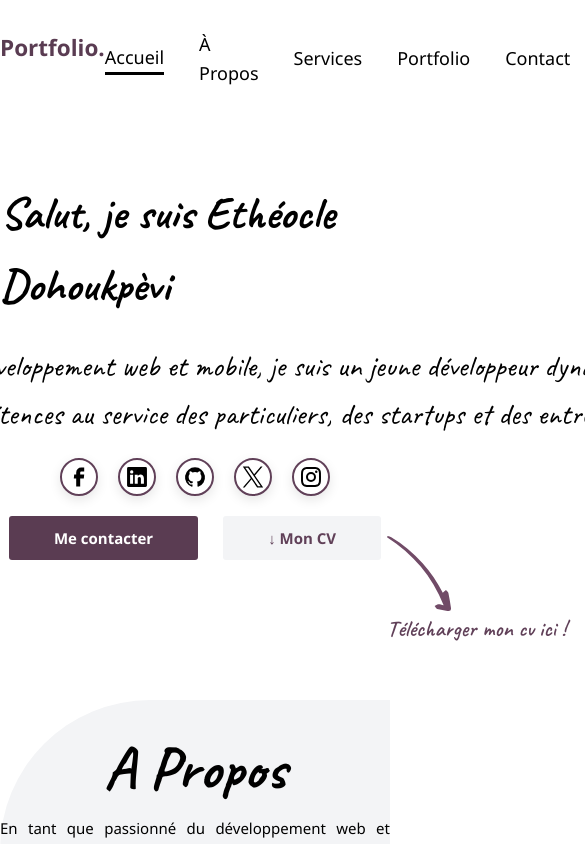
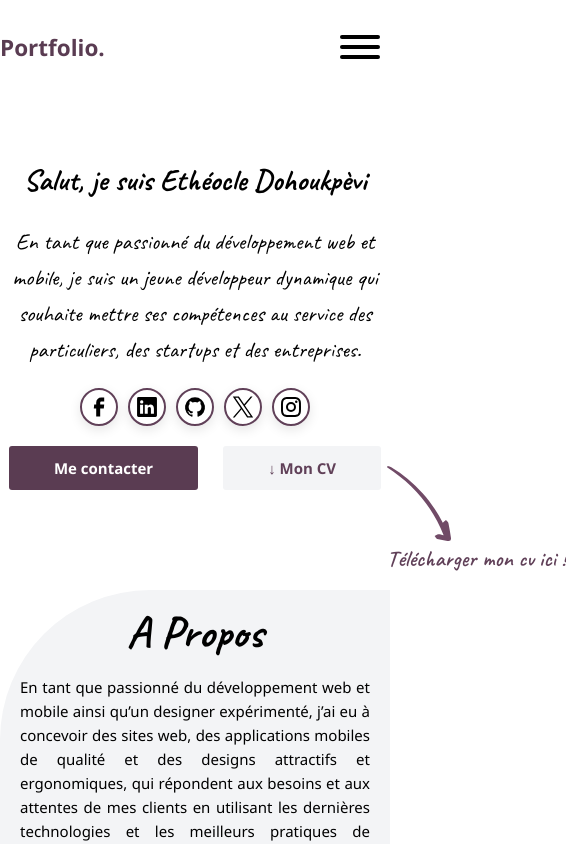
Before and after one commit to etheocledk/Portfolio, a Vue app: page / in a window 390 px wide. Shown: the top 844 px of the page, 585 px wide, since content can reach past the window. Built offline with nearby package versions, Linux system fonts and the light colour scheme.

Commit message:
new commit

```diff
--- a/src/assets/main.css
+++ b/src/assets/main.css
@@ -74,7 +74,7 @@
   margin: 0;
   padding: 0;
   font-weight: normal;
-  z-index:5;
+  /* z-index:5; */
   font-family:'Segoe UI', sans-serif;
   font-size: 15px;
   line-height: 1.6;
--- a/src/components/About.vue
+++ b/src/components/About.vue
@@ -12,7 +12,7 @@
                         dernières
                         technologies et les meilleurs pratiques de développement et de conception.
                     </p>
-                    <p>
+                    <p class="second">
                         Mon souci du détail et mon sens aigu de l’esthétique me permettent de créer des designs
                         uniques,
                         personnalisés pour chaque projet et d’être reconnu en tant que jeune créatif et innovateur
@@ -122,4 +122,19 @@
     border-radius: 10px;
     box-shadow: 10px 10px rgba(0, 0, 0, 0.227);
 }
+
+@media(max-width: 400px) {
+    .about__container h1 {
+        font-size: 3rem;
+        line-height: 1;
+    }
+
+    .second {
+        display: none;
+    }
+
+    .about__content__left {
+        padding: 20px;
+    }
+}
 </style>
--- a/src/components/Contact.vue
+++ b/src/components/Contact.vue
@@ -20,9 +20,9 @@
                         <label for="message">Votre message :</label>
                     </div>
                     <div class="input__container">
-                        <input type="text" placeholder="John Doe">
-                        <input type="tel" placeholder="(+229) 00000000">
-                        <input type="email" placeholder="johndoe@example.xyz">
+                        <input type="text" placeholder="Votre nom & prénom">
+                        <input type="tel" placeholder="Votre numéro téléphonique">
+                        <input type="email" placeholder="Votre adresse e-mail">
                         <textarea name="message" id="message" cols="30" rows="10" maxlength="500"
                             placeholder="Votre message..."></textarea>
                         <div class="btn">
@@ -128,6 +128,7 @@ import IconLocation from './icons/IconLocation.vue';
 .contact__content {
     display: flex;
     gap: 100px;
+    flex-wrap: wrap;
 }
 
 .information__container {
@@ -170,13 +171,14 @@ import IconLocation from './icons/IconLocation.vue';
     display: flex;
     flex-direction: column;
     gap: 20px;
+    width: 450px;
 }
 
 .input__container input,
 textarea {
     border: 1px solid rgb(207, 207, 207);
     margin-left: 5px;
-    width: 450px;
+    width: 100%;
     border-radius: 5px;
     resize: none;
     outline: none;
@@ -197,4 +199,31 @@ hr {
     gap: 6px;
     align-items: center;
 }
+
+@media(max-width: 660px) {
+    .label__container {
+        display: none;
+    }
+
+    .contact__content {
+        justify-content: center;
+        padding: 0 10px;
+    }
+
+    .input__container {
+        width: 380px;
+    }
+}
+
+
+@media(max-width: 400px) {
+    .title {
+        font-size: 3rem;
+        line-height: 1;
+    }
+
+    .input__container {
+        max-width: 280px;
+    }
+}
 </style>
--- a/src/components/Footer.vue
+++ b/src/components/Footer.vue
@@ -24,4 +24,10 @@ fullyear.value = date.getFullYear()
     display: flex;
     justify-content: center;
 }
+
+@media(max-width: 400px) {
+    .container div {
+        text-align: center;
+    }
+}
 </style>
--- a/src/components/Header.vue
+++ b/src/components/Header.vue
@@ -3,7 +3,7 @@
         <div class="container">
             <nav>
                 <h1>Portfolio.</h1>
-                <ul>
+                <ul class="nav">
                     <li @click="selectedPage = 'home'" :class="{ active: selectedPage === 'home' }">
                         <a href="#home" @click="navigateToSection('home')">Accueil</a>
                     </li>
@@ -20,7 +20,36 @@
                         <a href="#contact" @click="navigateToSection('contact')">Contact</a>
                     </li>
                 </ul>
+                <div class="menu_container">
+                    <div class="menu" @click="manage">
+                        <span class="line"></span>
+                        <span class="line2"></span>
+                        <span class="line3"></span>
+                    </div>
+                </div>
             </nav>
+
+            <div class="menu_nav_container">
+                <div class="menu_nav">
+                    <ul>
+                        <li @click="closeNav">
+                            <a href="#home" @click="navigateToSection('home')">Accueil</a>
+                        </li>
+                        <li @click="closeNav">
+                            <a href="#about" @click="navigateToSection('about')">À Propos</a>
+                        </li>
+                        <li @click="closeNav">
+                            <a href="#services" @click="navigateToSection('services')">Services</a>
+                        </li>
+                        <li @click="closeNav">
+                            <a href="#portfolio" @click="navigateToSection('portfolio')">Portfolio</a>
+                        </li>
+                        <li @click="closeNav">
+                            <a href="#contact" @click="navigateToSection('contact')">Contact</a>
+                        </li>
+                    </ul>
+                </div>
+            </div>
         </div>
     </header>
 </template>
@@ -50,6 +79,29 @@ function resetScrollBehavior() {
         document.body.style.scrollBehavior = 'smooth';
     }, 1000);
 }
+
+const manage = () => {
+    const line = document.querySelector('.line');
+    if (line.classList.contains('hide')) {
+        line.classList.remove('hide');
+        document.querySelector('.line2').style.transform = 'rotate(0deg)';
+        document.querySelector('.line3').style.transform = 'rotate(0deg)';
+        document.querySelector('.menu_nav_container').classList.remove('active')
+    } else {
+        line.classList.add('hide');
+        document.querySelector('.menu_nav_container').classList.add('active')
+        document.querySelector('.line2').style.transform = 'rotate(45deg)';
+        document.querySelector('.line3').style.transform = 'rotate(-45deg)';
+    }
+}
+
+const closeNav = () => {
+    document.querySelector('.menu_nav_container').classList.remove('active')
+    document.querySelector('.line').classList.remove('hide');
+    document.querySelector('.line2').style.transform = 'rotate(0deg)';
+    document.querySelector('.line3').style.transform = 'rotate(0deg)';
+}
+
 </script>
 
 <style scoped>
@@ -78,4 +130,89 @@ nav ul li a {
 .active {
     border-bottom: 3px solid black;
 }
+
+.menu {
+    position: absolute;
+    right: 10px;
+    top: 5px;
+    /* background-color: red; */
+    width: 40px;
+    display: flex;
+    flex-direction: column;
+    gap: 6px;
+    justify-content: center;
+    align-items: center;
+    z-index: 30;
+}
+
+.line {
+    display: inline-block;
+    background-color: black;
+    width: 100%;
+    height: 4px;
+    border-radius: 4px;
+}
+
+.line2 {
+    display: inline-block;
+    background-color: black;
+    width: 100%;
+    height: 4px;
+    border-radius: 4px;
+}
+
+.line3 {
+    display: inline-block;
+    background-color: black;
+    width: 100%;
+    border-radius: 4px;
+    height: 4px;
+}
+
+.hide,
+.menu_container {
+    display: none;
+}
+
+.menu_nav_container {
+    display: none;
+}
+
+.menu_nav {
+    position: fixed;
+    right: 0;
+    top: 0;
+    background-color: rgba(255, 255, 255, 0.97);
+    height: 100vh;
+    width: 350px;
+    z-index: 10;
+    display: flex;
+    justify-content: center;
+    align-items: center;
+}
+
+.active {
+    display: block;
+}
+
+.menu_nav ul {
+    display: flex;
+    flex-direction: column;
+    gap: 30px;
+}
+
+.menu_nav ul li a {
+    font-weight: 600;
+    font-size: 20px;
+}
+
+@media(max-width: 1050px) {
+    .menu_container {
+        display: block;
+    }
+
+    .nav {
+        display: none;
+    }
+}
 </style>
--- a/src/components/Home.vue
+++ b/src/components/Home.vue
@@ -3,20 +3,30 @@
         <div class="banner__content">
             <p class="title">Salut, je suis Ethéocle Dohoukpèvi</p>
             <div class="yellow_highlight">
-                    <img src="../assets/images/yellow_highlight_bold_05.svg" alt="">
-                </div>
+                <img src="../assets/images/yellow_highlight_bold_05.svg" alt="">
+            </div>
             <p class="content">En tant que passionné du développement web et mobile, je suis un jeune développeur
                 dynamique qui souhaite mettre ses compétences au service des particuliers, des startups et des
                 entreprises. </p>
-                <div class="green_highlight">
-                    <img src="../assets/images/green_highlight_03.svg" alt="">
-                </div>
+            <div class="green_highlight">
+                <img src="../assets/images/green_highlight_03.svg" alt="">
+            </div>
             <div class="icone_reseau">
-                <a href="https://www.facebook.com/etheocledk.5" target="_blank"><IconFacebook></IconFacebook></a>
-                <a href="https://www.linkedin.com/in/etheocledk" target="_blank"><IconLinkedinVue></IconLinkedinVue></a>
-                <a href="https://github.com/etheocledk" target="_blank"><IconGithub></IconGithub></a>
-                <a href="https://twitter.com/etheocle_dk" target="_blank"><IconX></IconX></a>
-                <a href="https://instagram.com/etheocledk?igshid=NTc4MTIwNjQ2YQ==" target="_blank"><IconInstagramVue></IconInstagramVue></a>
+                <a href="https://www.facebook.com/etheocledk.5" target="_blank">
+                    <IconFacebook></IconFacebook>
+                </a>
+                <a href="https://www.linkedin.com/in/etheocledk" target="_blank">
+                    <IconLinkedinVue></IconLinkedinVue>
+                </a>
+                <a href="https://github.com/etheocledk" target="_blank">
+                    <IconGithub></IconGithub>
+                </a>
+                <a href="https://twitter.com/etheocle_dk" target="_blank">
+                    <IconX></IconX>
+                </a>
+                <a href="https://instagram.com/etheocledk?igshid=NTc4MTIwNjQ2YQ==" target="_blank">
+                    <IconInstagramVue></IconInstagramVue>
+                </a>
             </div>
             <div class="btn">
                 <div class="btn__left">
@@ -55,7 +65,7 @@ import IconX from './icons/IconX.vue';
     text-align: center;
     font-family: "Caveat-Regular";
     font-size: 2rem;
-    width: 1000px;
+    max-width: 1000px;
 }
 
 .title {
@@ -68,6 +78,8 @@ import IconX from './icons/IconX.vue';
     align-items: center;
     gap: 25px;
     margin-bottom: 40px;
+    flex-wrap: wrap;
+    justify-content: center;
 }
 
 .btn__left {
@@ -92,43 +104,58 @@ import IconX from './icons/IconX.vue';
     font-weight: 600;
 }
 
-.icone_reseau{
+.icone_reseau {
     display: flex;
     justify-content: center;
     align-items: center;
     gap: 20px;
 }
 
-.icone_reseau a{
+.icone_reseau a {
     padding: 5px;
     border: 2px solid var(--color-btn-border);
     border-radius: 100%;
     box-shadow: rgba(0, 0, 0, 0.1) 0px 4px 12px;
 }
 
-.arrow__doodle{
+.arrow__doodle {
     position: absolute;
     top: 20px;
     right: -185px;
 }
 
-.arrow__doodle p{
+.arrow__doodle p {
     color: var(--color-btn-border);
     font-family: "Caveat-SemiBold";
     font-size: 1.5rem;
 }
 
-.yellow_highlight{
+.yellow_highlight {
     z-index: -1;
     position: absolute;
     top: 15px;
     right: 420px;
 }
 
-.green_highlight{
+.green_highlight {
     z-index: -1;
     position: absolute;
     top: 120px;
     right: 600px;
 }
+
+@media(max-width: 400px) {
+    .title {
+        font-size: 2rem;
+        text-align: center;
+    }
+
+    .content {
+        font-size: 1.5rem
+    }
+
+    .icone_reseau {
+        gap: 10px;
+    }
+}
 </style>
--- a/src/components/Portfolio.vue
+++ b/src/components/Portfolio.vue
@@ -1,6 +1,6 @@
-<template >
+<template>
     <div class="container">
-        <h1 class="title"> Découvrez nos réalisations ici ! </h1>
+        <p class="title"> Découvrez nos réalisations ici ! </p>
         <div class="project__container">
             <div class="project__frame">
                 <div>
@@ -20,35 +20,8 @@
                             </svg>
                         </div>
                     </div>
-                    <p>Web app for visualizing personalized Spotify data. View your top artists, top tracks, recently played
-                        tracks, and detailed audio information about each track. Create and save new playlists of
-                        recommended tracks based on your existing playlists and more.
-                    </p>
-                    <div>
-                        <span>Laravel</span>
-                    </div>
-                </div>
-            </div>
-
-            <div class="project__frame">
-                <div>
-                    <img src="../assets/images/7510722.jpg" alt="" width="700px">
-                </div>
-                <div class="project__description">
-                    <div class="arrow__container">
-                        <h1>Spotify Profile</h1>
-                        <div>
-                            <svg xmlns="http://www.w3.org/2000/svg" width="20" height="20" viewBox="0 0 36 36">
-                            <g transform="rotate(45 18 18)">
-                                <path fill="currentColor"
-                                    d="M27.66 15.61L18 6l-9.66 9.61A1 1 0 1 0 9.75 17L17 9.81v19.13a1 1 0 1 0 2 0V9.81L26.25 17a1 1 0 0 0 1.41-1.42Z"
-                                    class="clr-i-outline clr-i-outline-path-1" />
-                                <path fill="none" d="M0 0h36v36H0z" />
-                            </g>
-                        </svg>
-                        </div>
-                    </div>
-                    <p>Web app for visualizing personalized Spotify data. View your top artists, top tracks, recently played
+                    <p>Web app for visualizing personalized Spotify data. View your top artists, top tracks, recently
+                        played
                         tracks, and detailed audio information about each track. Create and save new playlists of
                         recommended tracks based on your existing playlists and more.
                     </p>
@@ -77,7 +50,8 @@
                             </svg>
                         </div>
                     </div>
-                    <p>Web app for visualizing personalized Spotify data. View your top artists, top tracks, recently played
+                    <p>Web app for visualizing personalized Spotify data. View your top artists, top tracks, recently
+                        played
                         tracks, and detailed audio information about each track. Create and save new playlists of
                         recommended tracks based on your existing playlists and more.
                     </p>
@@ -106,7 +80,8 @@
                             </svg>
                         </div>
                     </div>
-                    <p>Web app for visualizing personalized Spotify data. View your top artists, top tracks, recently played
+                    <p>Web app for visualizing personalized Spotify data. View your top artists, top tracks, recently
+                        played
                         tracks, and detailed audio information about each track. Create and save new playlists of
                         recommended tracks based on your existing playlists and more.
                     </p>
@@ -135,65 +110,8 @@
                             </svg>
                         </div>
                     </div>
-                    <p>Web app for visualizing personalized Spotify data. View your top artists, top tracks, recently played
-                        tracks, and detailed audio information about each track. Create and save new playlists of
-                        recommended tracks based on your existing playlists and more.
-                    </p>
-                    <div>
-                        <span>Laravel</span>
-                    </div>
-                </div>
-            </div>
-
-
-            <div class="project__frame">
-                <div>
-                    <img src="../assets/images/7510722.jpg" alt="" width="700px">
-                </div>
-                <div class="project__description">
-                    <div class="arrow__container">
-                        <h1>Spotify Profile</h1>
-                        <div>
-                            <svg xmlns="http://www.w3.org/2000/svg" width="20" height="20" viewBox="0 0 36 36">
-                            <g transform="rotate(45 18 18)">
-                                <path fill="currentColor"
-                                    d="M27.66 15.61L18 6l-9.66 9.61A1 1 0 1 0 9.75 17L17 9.81v19.13a1 1 0 1 0 2 0V9.81L26.25 17a1 1 0 0 0 1.41-1.42Z"
-                                    class="clr-i-outline clr-i-outline-path-1" />
-                                <path fill="none" d="M0 0h36v36H0z" />
-                            </g>
-                        </svg>
-                        </div>
-                    </div>
-                    <p>Web app for visualizing personalized Spotify data. View your top artists, top tracks, recently played
-                        tracks, and detailed audio information about each track. Create and save new playlists of
-                        recommended tracks based on your existing playlists and more.
-                    </p>
-                    <div>
-                        <span>Laravel</span>
-                    </div>
-                </div>
-            </div>
-
-
-            <div class="project__frame">
-                <div>
-                    <img src="../assets/images/7510722.jpg" alt="" width="700px">
-                </div>
-                <div class="project__description">
-                    <div class="arrow__container">
-                        <h1>Spotify Profile</h1>
-                        <div>
-                            <svg xmlns="http://www.w3.org/2000/svg" width="20" height="20" viewBox="0 0 36 36">
-                            <g transform="rotate(45 18 18)">
-                                <path fill="currentColor"
-                                    d="M27.66 15.61L18 6l-9.66 9.61A1 1 0 1 0 9.75 17L17 9.81v19.13a1 1 0 1 0 2 0V9.81L26.25 17a1 1 0 0 0 1.41-1.42Z"
-                                    class="clr-i-outline clr-i-outline-path-1" />
-                                <path fill="none" d="M0 0h36v36H0z" />
-                            </g>
-                        </svg>
-                        </div>
-                    </div>
-                    <p>Web app for visualizing personalized Spotify data. View your top artists, top tracks, recently played
+                    <p>Web app for visualizing personalized Spotify data. View your top artists, top tracks, recently
+                        played
                         tracks, and detailed audio information about each track. Create and save new playlists of
                         recommended tracks based on your existing playlists and more.
                     </p>
@@ -209,7 +127,7 @@
 
 </script>
 <style scoped>
-h1.title {
+p.title {
     text-align: center;
     font-size: 4rem;
     font-family: Caveat-Bold;
@@ -217,11 +135,12 @@ h1.title {
     margin-bottom: 20px;
 }
 
-.project__container{
+.project__container {
     display: flex;
     align-items: center;
     gap: 10px;
     flex-wrap: wrap;
+    padding: 0 10px;
 }
 
 .project__frame {
@@ -254,9 +173,19 @@ h1.title {
     margin-top: 5px;
 }
 
-.arrow__container{
+.arrow__container {
     display: flex;
     align-items: center;
 }
 
+@media(max-width: 400px) {
+    .title {
+        font-size: 1.5rem;
+        line-height: 1;
+    }
+
+    .project__frame {
+        flex-wrap: wrap;
+    }
+}
 </style>
--- a/src/components/Service.vue
+++ b/src/components/Service.vue
@@ -108,7 +108,7 @@ h1 {
     text-align: center;
     height: 210px;
     width: 270px;
-    margin-bottom: 30px;
+    margin-bottom: 20px;
     display: flex;
     justify-content: center;
     align-items: center;
@@ -123,16 +123,17 @@ h1 {
 }
 
 .service__line img {
-    height: 80px;
+    height: 50px;
 }
 
-/* .service__container:hover {
-    background-color: black;
-    color: yellow;
+@media(max-width: 400px) {
+    .service {
+        margin-left: -15px;
+        margin-right: 10px;
+    }
+
+    h1 {
+        font-size: 3rem;
+    }
 }
-
-.service__container i:hover,
-.service__container p:hover {
-    color: yellow;
-} */
 </style>
--- a/src/views/HomeView.vue
+++ b/src/views/HomeView.vue
@@ -40,7 +40,7 @@ import ReturnToTop from '@/components/ReturnToTop.vue';
 </script>
 <style>
 .main__container section {
-    margin-bottom: 100px;
+    margin-bottom: 60px;
 }
 
 .about__section {
```
Lines whose indentation alone changed are shown as unchanged.
